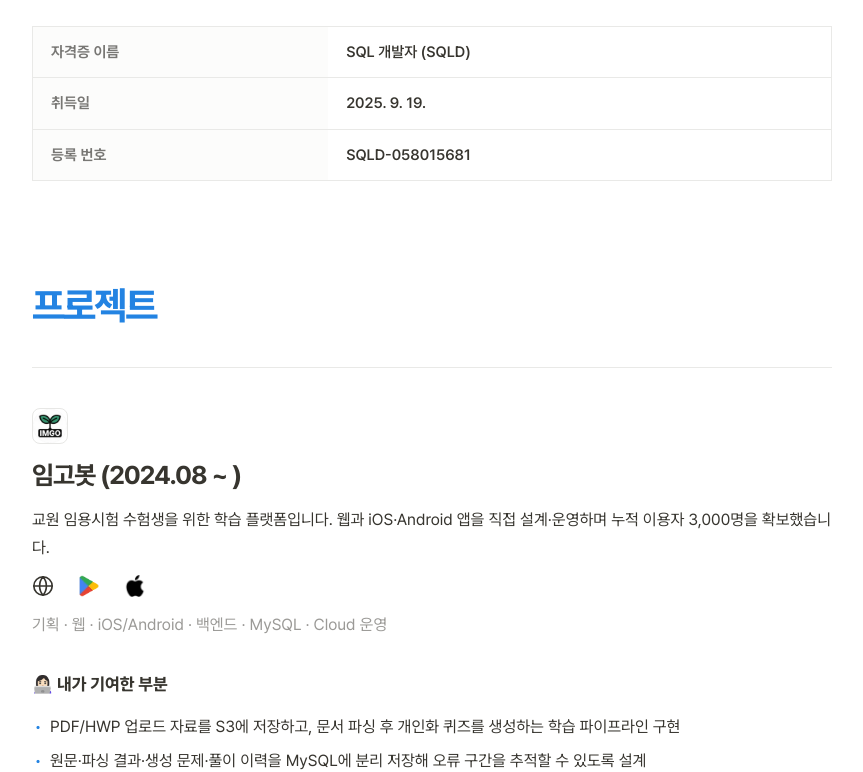
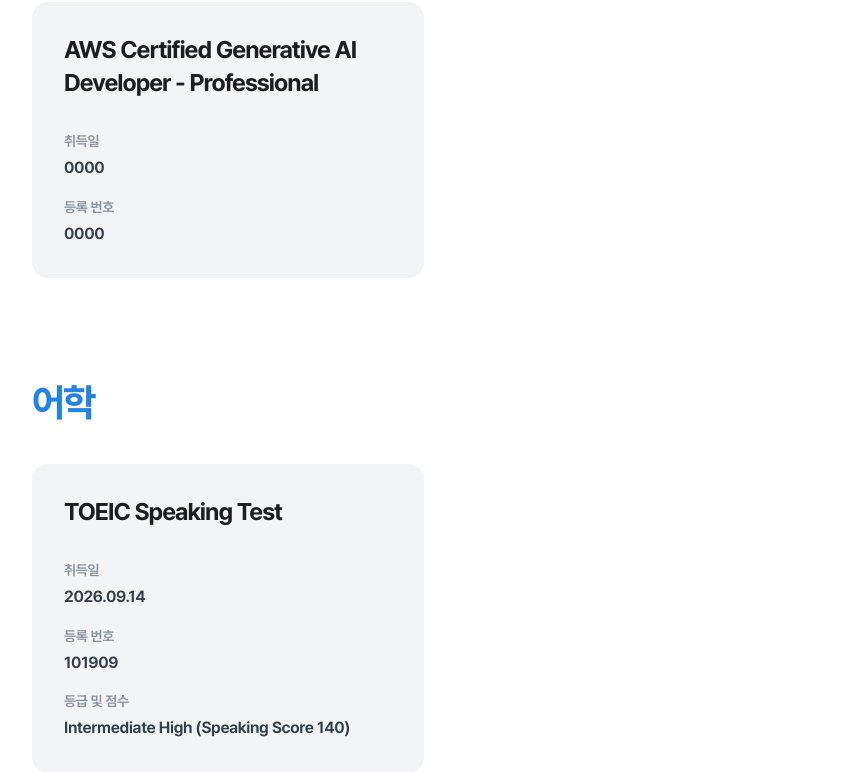
Before and after one commit to jihyukboin/jihyuk-portfolio, a Next.js app: page / in a window 1280 px wide. Shown: the part 1873-2645 px from the top of the page, without its empty margins (203-1066 px from the left). Built offline with nearby package versions, Linux system fonts and the light colour scheme; no server answers.

Commit message:
feat: refine portfolio credentials

```diff
--- a/app/(root)/page.tsx
+++ b/app/(root)/page.tsx
@@ -185,6 +185,20 @@
     acquiredOn: "2025. 9. 19.",
     registrationNumber: "SQLD-058015681",
   },
+  {
+    name: "AWS Certified Generative AI Developer - Professional",
+    acquiredOn: "0000",
+    registrationNumber: "0000",
+  },
+];
+
+const languageTests = [
+  {
+    name: "TOEIC Speaking Test",
+    testedOn: "2026.09.14",
+    registrationNumber: "101909",
+    result: "Intermediate High (Speaking Score 140)",
+  },
 ];
 
 const sectionClass = "mt-[clamp(64px,8vw,96px)]";
@@ -195,9 +209,6 @@
 const twoColumnClass =
   "grid grid-cols-[minmax(220px,0.85fr)_1.55fr] gap-[clamp(32px,5vw,64px)] text-[17px] leading-[1.7] max-[720px]:grid-cols-1";
 const textLinkClass = "w-max hover:text-[#2383e2]";
-const tableHeadCellClass =
-  "w-[37%] bg-[#fcfcfb] px-[18px] py-[14px] text-left text-[#787774] [font-weight:650]";
-const tableCellClass = "px-[18px] py-[14px] text-left break-words [font-weight:560]";
 const bulletListClass = "grid content-start gap-[7px]";
 const bulletItemClass =
   "relative pl-[18px] before:absolute before:left-[2px] before:text-[#2383e2] before:content-['•']";
@@ -327,16 +338,16 @@
       </header>
 
       <section
-          className="mt-[clamp(56px,7vw,80px)] grid grid-cols-[minmax(210px,330px)_1fr] items-center gap-[clamp(40px,6vw,64px)] max-[720px]:grid-cols-1 max-[720px]:gap-[34px]"
+          className="mt-[clamp(56px,7vw,80px)] grid grid-cols-[minmax(220px,0.85fr)_1.55fr] items-center gap-[clamp(32px,5vw,64px)] max-[720px]:grid-cols-1 max-[720px]:gap-[34px]"
           aria-label="프로필 및 연락처"
         >
           <Image
-            className="h-auto w-full rounded-[14px] border border-[#e9e9e7] shadow-[0_18px_42px_rgba(35,42,52,0.1)] max-[720px]:w-[min(72vw,310px)]"
+            className="h-auto w-[231px] rounded-[14px] border border-[#e9e9e7] shadow-[0_18px_42px_rgba(35,42,52,0.1)] max-[720px]:w-[min(50.4vw,217px)]"
             src="/images/jihyuk.webp"
             alt="정지혁 프로필 사진"
             width={354}
             height={472}
-            sizes="(max-width: 700px) 72vw, 330px"
+            sizes="(max-width: 700px) 51vw, 231px"
             quality={90}
           />
           <div className="grid gap-[15px] text-[clamp(16px,1.4vw,20px)] leading-[1.45] [font-weight:620]">
@@ -366,17 +377,55 @@
 
       <section id="certifications" className={sectionClass}>
           <h2 className={sectionHeadingClass}>자격증</h2>
-          <div className="grid gap-[clamp(20px,3vw,28px)]">
+          <div className="grid gap-4 md:grid-cols-2">
             {certifications.map((certification) => (
-              <article key={certification.registrationNumber}>
-                <table className="w-full border-collapse border border-[#e9e9e7] text-[15px] leading-[1.5]">
-                  <caption className="sr-only">{certification.name} 자격증 정보</caption>
-                  <tbody>
-                    <tr><th scope="row" className={tableHeadCellClass}>자격증 이름</th><td className={tableCellClass}>{certification.name}</td></tr>
-                    <tr className="border-t border-[#e9e9e7]"><th scope="row" className={tableHeadCellClass}>취득일</th><td className={tableCellClass}>{certification.acquiredOn}</td></tr>
-                    <tr className="border-t border-[#e9e9e7]"><th scope="row" className={tableHeadCellClass}>등록 번호</th><td className={tableCellClass}>{certification.registrationNumber}</td></tr>
-                  </tbody>
-                </table>
+              <article
+                key={certification.registrationNumber}
+                className="flex min-h-[248px] flex-col rounded-2xl bg-[#f2f4f6] p-6 text-[#1d1d1f] sm:p-8"
+              >
+                <h3 className="text-xl leading-[1.35] tracking-[-0.04em] [font-weight:700] sm:text-2xl">
+                  {certification.name}
+                </h3>
+                <dl className="mt-auto grid gap-4 pt-8 text-[15px] leading-[1.6] tracking-[-0.02em] text-[#4e5968] sm:text-base">
+                  <div>
+                    <dt className="text-sm text-[#8b95a1] [font-weight:650]">취득일</dt>
+                    <dd className="mt-1 text-[#333d4b] [font-weight:650]">{certification.acquiredOn}</dd>
+                  </div>
+                  <div>
+                    <dt className="text-sm text-[#8b95a1] [font-weight:650]">등록 번호</dt>
+                    <dd className="mt-1 break-all text-[#333d4b] [font-weight:650]">{certification.registrationNumber}</dd>
+                  </div>
+                </dl>
+              </article>
+            ))}
+          </div>
+      </section>
+
+      <section id="language-tests" className={sectionClass}>
+          <h2 className={sectionHeadingClass}>어학</h2>
+          <div className="grid gap-4 md:grid-cols-2">
+            {languageTests.map((languageTest) => (
+              <article
+                key={languageTest.registrationNumber}
+                className="flex min-h-[248px] flex-col rounded-2xl bg-[#f2f4f6] p-6 text-[#1d1d1f] sm:p-8"
+              >
+                <h3 className="text-xl leading-[1.35] tracking-[-0.04em] [font-weight:700] sm:text-2xl">
+                  {languageTest.name}
+                </h3>
+                <dl className="mt-auto grid gap-4 pt-8 text-[15px] leading-[1.6] tracking-[-0.02em] text-[#4e5968] sm:text-base">
+                  <div>
+                    <dt className="text-sm text-[#8b95a1] [font-weight:650]">취득일</dt>
+                    <dd className="mt-1 text-[#333d4b] [font-weight:650]">{languageTest.testedOn}</dd>
+                  </div>
+                  <div>
+                    <dt className="text-sm text-[#8b95a1] [font-weight:650]">등록 번호</dt>
+                    <dd className="mt-1 text-[#333d4b] [font-weight:650]">{languageTest.registrationNumber}</dd>
+                  </div>
+                  <div>
+                    <dt className="text-sm text-[#8b95a1] [font-weight:650]">등급 및 점수</dt>
+                    <dd className="mt-1 text-[#333d4b] [font-weight:650]">{languageTest.result}</dd>
+                  </div>
+                </dl>
               </article>
             ))}
           </div>
--- a/next.config.ts
+++ b/next.config.ts
@@ -3,6 +3,9 @@
 const nextConfig: NextConfig = {
   output: "standalone",
   poweredByHeader: false,
+  images: {
+    qualities: [75, 90],
+  },
 };
 
 export default nextConfig;
```
